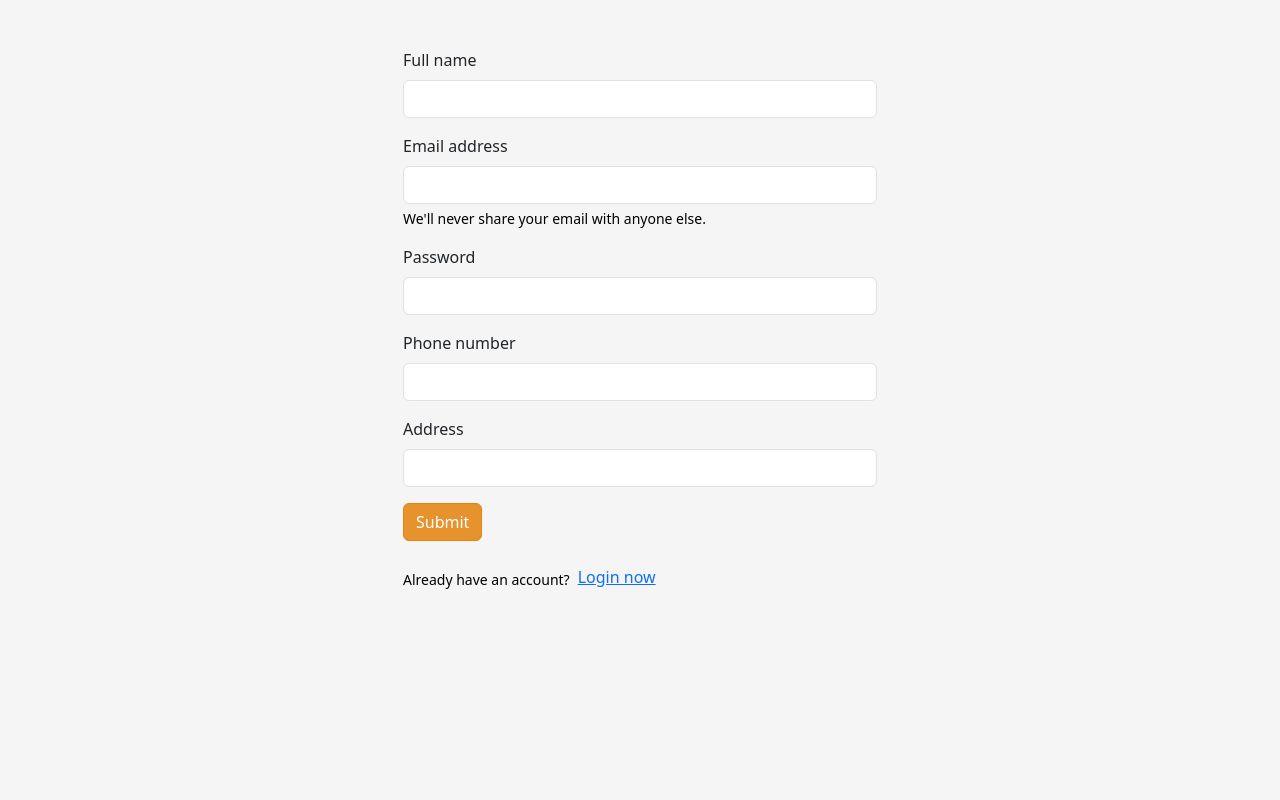
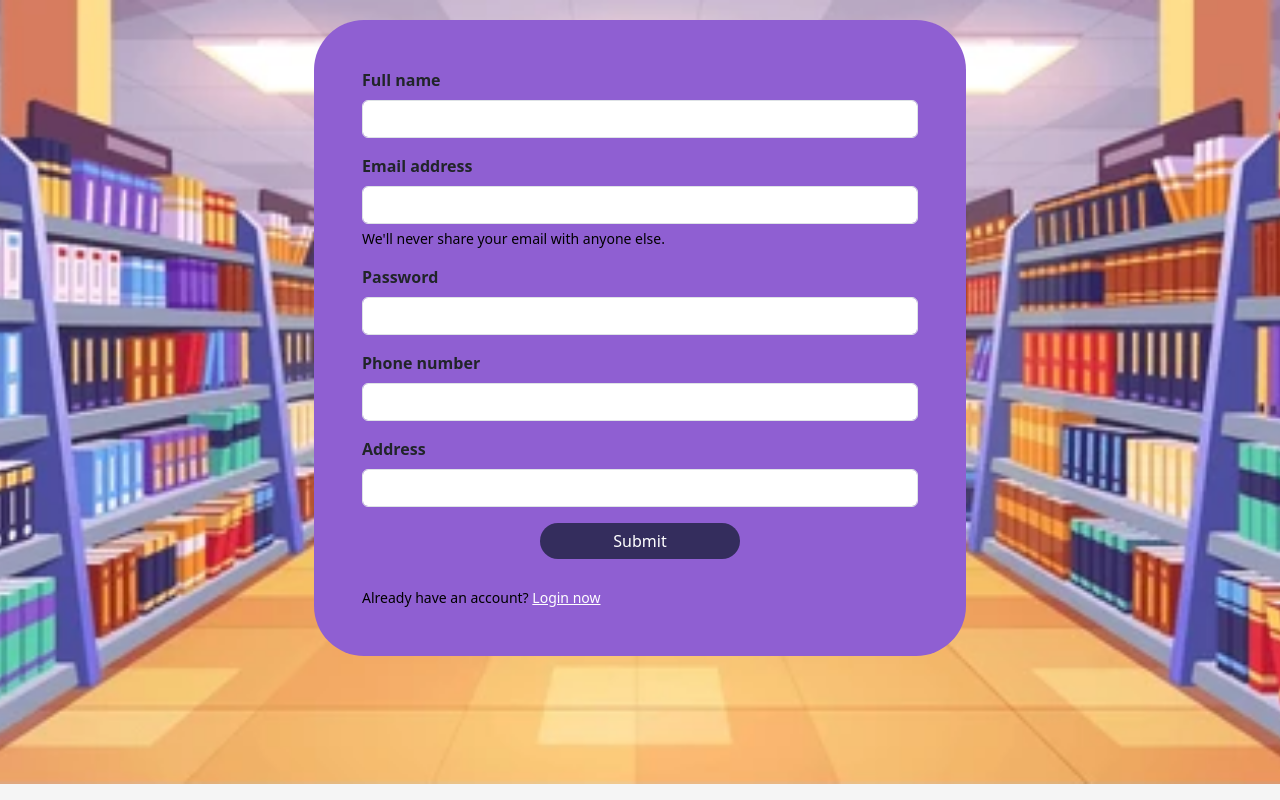
Before and after one commit to syedafaiza2610/Library-app, a plain HTML site: page registration.html in a window 1280 px wide. Drawn offline with nearby package versions, Linux system fonts and the light colour scheme; some packages are replaced by stand-ins of ours; a script that the page names is missing.

Commit message:
login and sign up page dobe

```diff
--- a/registration.html
+++ b/registration.html
@@ -7,15 +7,14 @@
     <title>Firebase Auth</title>
     <link href="https://cdn.jsdelivr.net/npm/bootstrap@5.3.2/dist/css/bootstrap.min.css" rel="stylesheet"
         integrity="sha384-T3c6CoIi6uLrA9TneNEoa7RxnatzjcDSCmG1MXxSR1GAsXEV/Dwwykc2MPK8M2HN" crossorigin="anonymous">
-        <link rel="stylesheet" href="style1.css">
-        <link rel="stylesheet" href="style.css">
+    <link rel="stylesheet" href="style1.css">
+    <link rel="stylesheet" href="style.css">
 </head>
 
 <body>
-   <div class="container">
-    <div class="row justify-content-center">
-        <div class="col-6 p-5">
-            <form>
+    <div class="reg">
+        <div class="row justify-content-center">
+            <div id="regdiv" class="col-6 p-5">
                 <div class="mb-3">
                     <label for="exampleInputEmail1" class="form-label">Full name</label>
                     <input type="text" class="form-control" id="exampleInputEmail1" aria-describedby="emailHelp">
@@ -38,25 +37,23 @@
                     <input type="text" class="form-control" id="exampleInputPassword1">
                 </div>
 
-                <button type="submit" class="btn btn-primary">Submit</button>
-
-
-                <br />
+                <div id="sub1">
+                    <button id="sub" type="submit" class="btn btn-primary">Submit</button>
+                </div>
                 <div class="d-flex gap-2 mt-4">
-                    <div id="emailHelp" class="form-text">Already have an account?</div>
-                    <a href="login.html">Login now</a>
+                    <div id="emailHelp" class="form-text">Already have an account?
+                    <a id="log" href="login.html">Login now</a></div>
                 </div>
 
 
-            </form>
+            </div>
         </div>
     </div>
-   </div>
 
     <script src="https://cdn.jsdelivr.net/npm/bootstrap@5.3.2/dist/js/bootstrap.bundle.min.js"
         integrity="sha384-C6RzsynM9kWDrMNeT87bh95OGNyZPhcTNXj1NW7RuBCsyN/o0jlpcV8Qyq46cDfL"
         crossorigin="anonymous"></script>
-        <script src="https://cdn.jsdelivr.net/npm/sweetalert2@11"></script>
+    <script src="https://cdn.jsdelivr.net/npm/sweetalert2@11"></script>
 
 
 
--- a/style.css
+++ b/style.css
@@ -102,6 +102,33 @@
         font-weight: bold;
 
     }
+    .reg{
+        width: 100%;
+        height: 98vh;
+        background: url(images/reg2.png);
+        background-position:center ;
+        background-size: cover;
+        background-repeat: no-repeat;
+        font-weight: 600;
+        /* background-attachment: fixed; */
+
+    }
+    #regdiv{
+
+        background-color:#8F5FD2;
+        border-radius: 50px;
+        margin-top: 20px;
+    }
+    .log{
+            width: 100%;
+            height: 98vh;
+            background: url(images/log\ in.png);
+            background-position:center ;
+            background-size: cover;
+            background-repeat: no-repeat;
+            font-weight: 600;
+
+    }
     #heroimg{
         width: 100%;
         height: 100vh;
@@ -193,6 +220,7 @@
         border-radius: 10px;
         background:linear-gradient(rgba(0,0,0,0.2),rgba(0,0,0,0.5)) ,url(images/store1.jpg);
         height: fit-content;
+        background-attachment: fixed;
         width: auto;
         background-position:center ;
          background-size: cover;
--- a/style1.css
+++ b/style1.css
@@ -13,7 +13,9 @@ body {
 #emailHelp{
     color: black;
     font-weight: 400;
-
+}
+#log{
+    color:white!important;
 }
 .labels p{
     color: black;
@@ -31,6 +33,35 @@ body {
     background-color:#E38311;
 
  }
+ #log{
+    padding-top: 80px;
+    padding-left: -180px;
+    color: black;
+ }
+ #sub{
+    background-color:#342D5D!important;
+    width: 200px;
+    border-radius: 50px;
+    border: none;
+
+ }
+ #sub1{
+    display: flex;
+    justify-content: center;
+    align-items: center;
+ }
+
+ #sub:hover{
+    background-color: #342D5D;
+    border-color:#342D5D;
+}
+
+#sub:active{
+
+    background-color: #342D5D!important;
+    border-color:#342D5D!important;
+    opacity: 0.2;
+}
  #loginBtn{
     font-weight: 500;
     color: white;
```
Also changed, not shown: login.html (+32 -4 lines), images/log in.png (added), images/reg1.jpg (added), images/reg2.png (added), images/reg2.webp (added), images/registr.jpg (added), images/registration.jpg (added).
